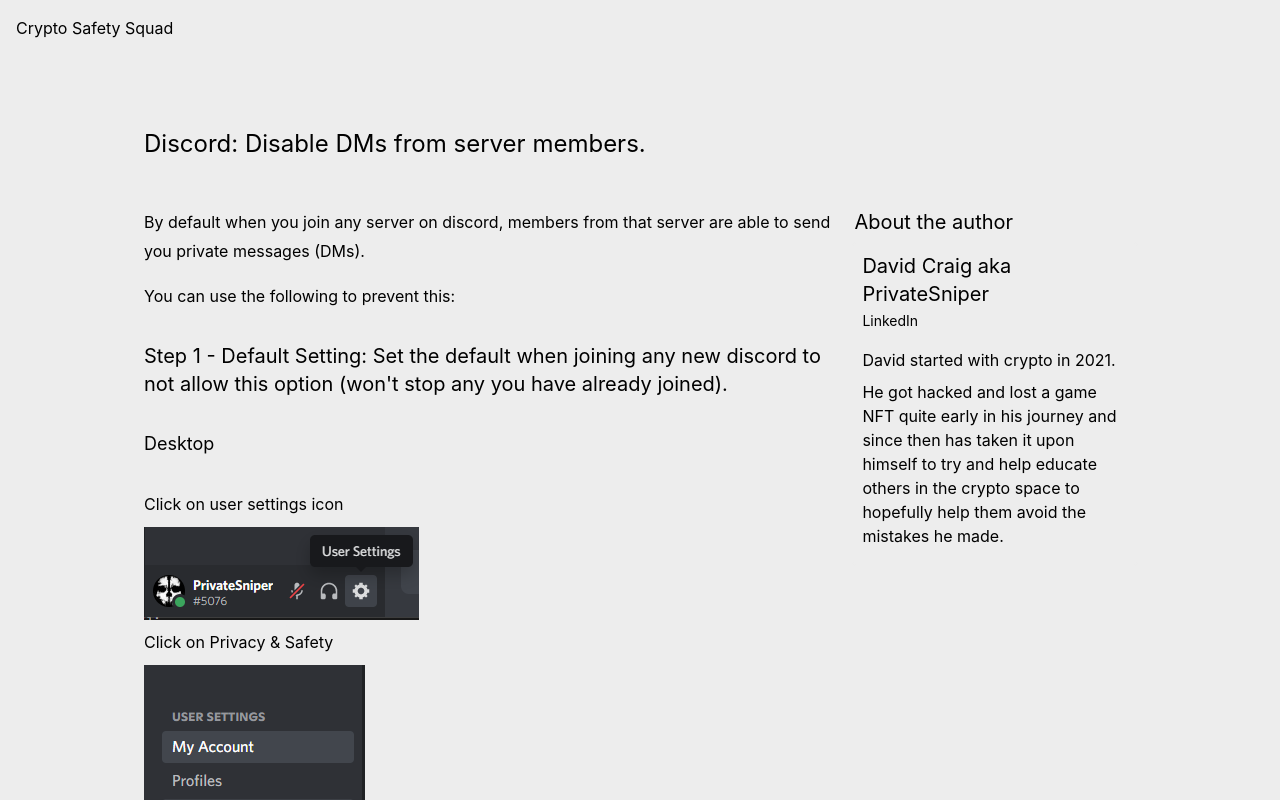
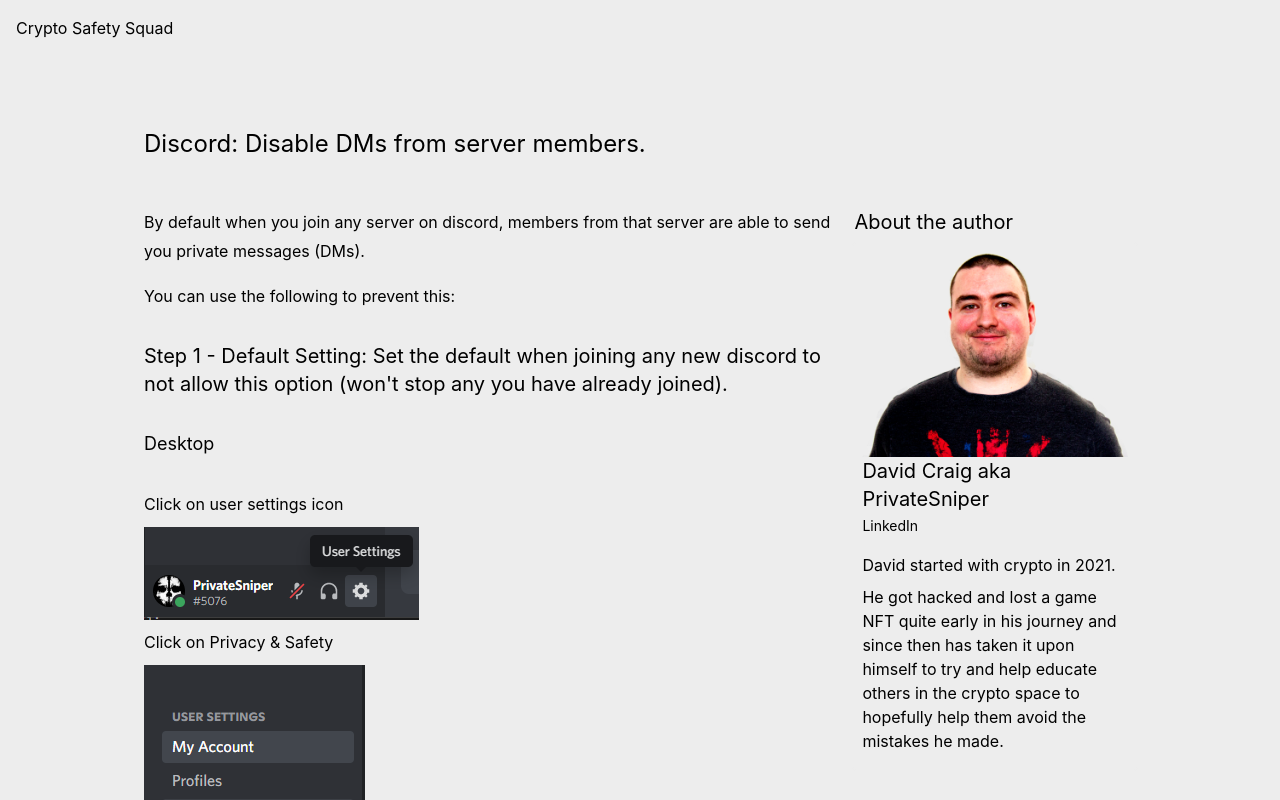
Before and after one commit to CryptoSafetySquad/website, a Next.js app: page /guides/discorddm in a window 1280 px wide. Shown: the top 800 px of the page. Built offline with nearby package versions, Linux system fonts and the light colour scheme.

Commit message:
Add profile image for David Craig aka PrivateSniper.

```diff
--- a/Components/Author.tsx
+++ b/Components/Author.tsx
@@ -29,9 +29,10 @@ const AuthorComponent = ({ nickname, content, fullname, image, socials }: Author
   return (
     <div>
       <div className='author'>
+        {image && <img src={image} />}
         <h2>{fullname} {fullname && nickname && `aka `} {nickname}</h2>
         {socials && socials.linkedin && <a className='link-small' href={socials.linkedin} target='_blank' rel='noopener noreferrer'>LinkedIn</a>}
-        {image && <img src={image} />}
+
         <div className='mt-4'>
           {content}
         </div>
--- a/data/authors/PrivateSniper.tsx
+++ b/data/authors/PrivateSniper.tsx
@@ -3,10 +3,10 @@ import { AuthorProps } from '../../Components/Author'
 const PrivateSniper: AuthorProps = {
   nickname: 'PrivateSniper',
   fullname: 'David Craig',
+  image: '/images/authors/PrivateSniper.png',
   socials: {
     linkedin: 'https://www.linkedin.com/in/davidcraig86/'
   },
-  image: false,
   content: (
     <>
       <p>David started with crypto in 2021.</p>
```
Also changed, not shown: public/images/authors/PrivateSniper.png (added).
